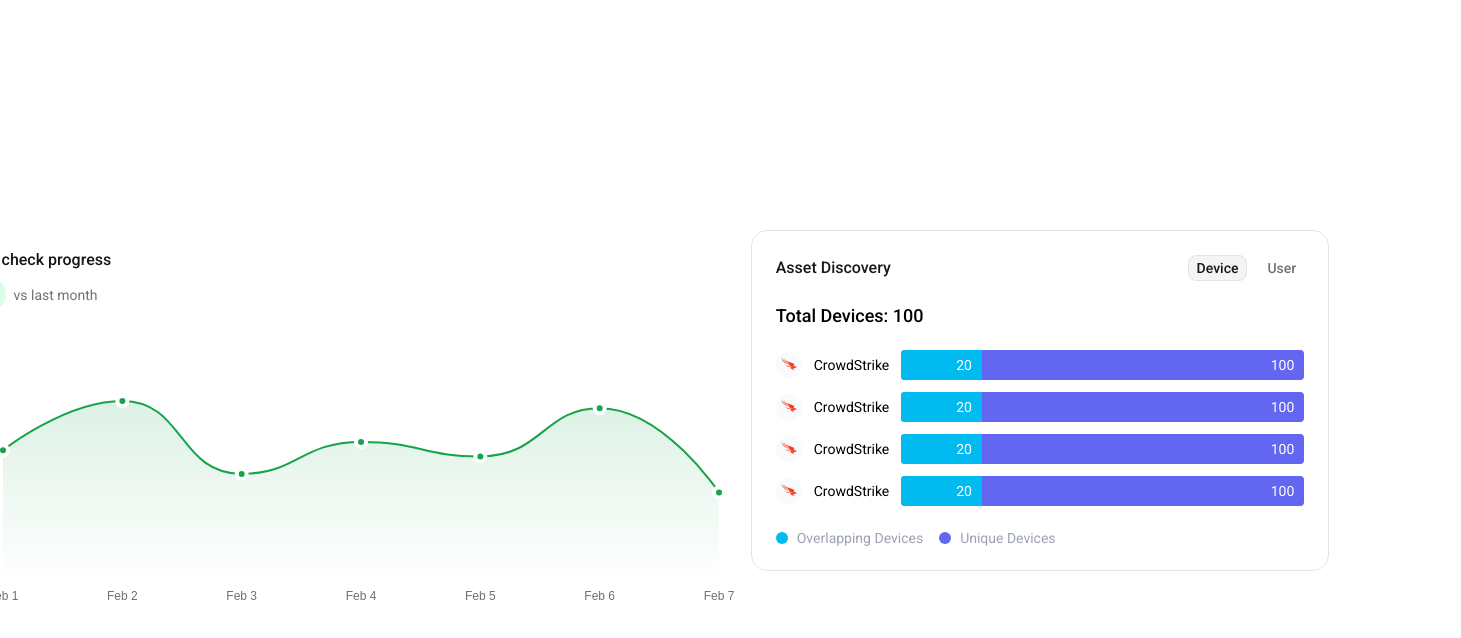
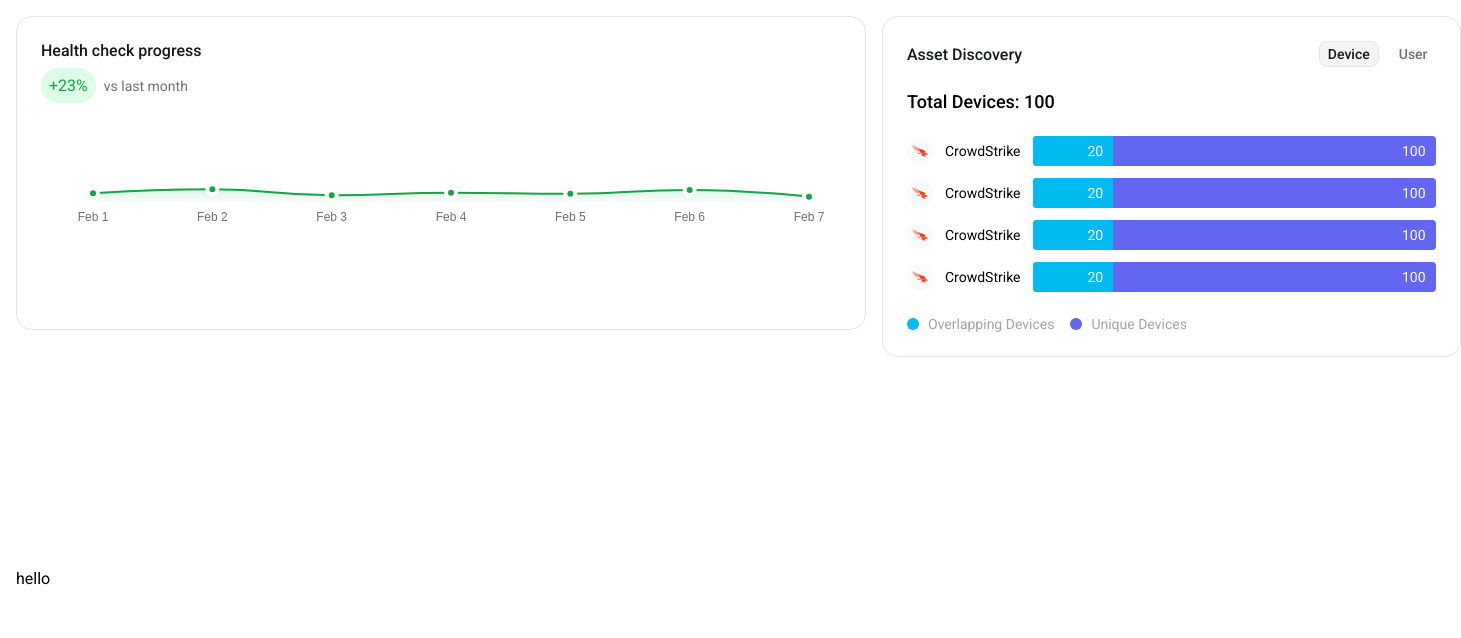
Before and after one commit to AbhiramKrishnaM/Charts, a Vue app: page / in a window 1280 px wide. Shown: the top 638 px of the page, 1461 px wide, since content can reach past the window. Built offline with nearby package versions, Linux system fonts and the light colour scheme.

Commit message:
added grid

```diff
--- a/src/App.vue
+++ b/src/App.vue
@@ -1,20 +1,24 @@
 <script setup>
 import Chart from "./components/Chart.vue";
-import Bars from "./components/Bars.vue";
+import AssetDiscovery from "./components/AssetDiscovery.vue";
+import Configs from "./components/Configs.vue";
 </script>
 
 <template>
   <div id="main">
     <Chart />
-    <Bars :activeValue="20" :totalValue="100" />
+    <AssetDiscovery />
+
+    <Configs />
   </div>
 </template>
 
 <style scoped>
 #main {
   height: 100vh;
-  display: flex;
-  align-items: center;
-  justify-content: center;
+  display: grid;
+  grid-template-columns: repeat(2, 1fr);
+  gap: 16px;
+  padding: 16px;
 }
 </style>
--- /dev/null
+++ b/src/components/AssetDiscovery.vue
@@ -0,0 +1,152 @@
+<template>
+  <div id="asset-discovery-wrapper">
+    <div id="main-title">
+      <span class="main-title-text">Asset Discovery</span>
+      <div class="switch-container">
+        <button
+          :class="{ active: isActive('device') }"
+          @click="setActive('device')"
+        >
+          Device
+        </button>
+        <button
+          :class="{ active: isActive('user') }"
+          @click="setActive('user')"
+        >
+          User
+        </button>
+      </div>
+    </div>
+
+    <span id="title">Total Devices: {{ total }}</span>
+
+    <div class="device-list">
+      <Bar :activeValue="20" :totalValue="100" v-for="i in 4" :key="i" />
+    </div>
+
+    <div id="labels">
+      <div class="label-item">
+        <div class="label-color overlapping"></div>
+        <span class="label-text">Overlapping Devices</span>
+      </div>
+      <div class="label-item">
+        <div class="label-color unique"></div>
+        <span class="label-text">Unique Devices</span>
+      </div>
+    </div>
+  </div>
+</template>
+
+<script setup>
+import { computed, ref } from "vue";
+
+import Bar from "./Bars.vue";
+
+const activeButton = ref("device");
+
+const props = defineProps({
+  total: { type: Number, default: 100 },
+});
+
+const setActive = (button) => {
+  activeButton.value = button;
+};
+
+const isActive = (button) => activeButton.value === button;
+</script>
+
+<style scoped>
+#asset-discovery-wrapper {
+  padding: 24px;
+  border-radius: 16px;
+  border: 1px solid #e4e4e7;
+  display: flex;
+  flex-direction: column;
+  gap: 24px;
+  height: max-content;
+}
+
+.main-title-text {
+  font-size: 16px;
+  font-weight: 500;
+  color: #15191e;
+}
+
+#title {
+  font-size: 18px;
+  font-weight: 500;
+}
+
+.device-list {
+  display: flex;
+  flex-direction: column;
+  gap: 12px;
+}
+
+#labels {
+  display: flex;
+  align-items: center;
+  gap: 16px;
+}
+
+.label-item {
+  display: flex;
+  align-items: center;
+  gap: 9px;
+}
+
+.label-color {
+  width: 12px;
+  height: 12px;
+  border-radius: 50%;
+}
+
+.label-color.overlapping {
+  background-color: #01baef;
+}
+
+.label-color.unique {
+  background-color: #6366f1;
+}
+
+.label-text {
+  font-size: 14px;
+  font-weight: 400;
+  color: #9ca3af;
+}
+
+#main-title {
+  display: flex;
+  align-items: center;
+  justify-content: space-between;
+}
+
+.switch-container {
+  display: flex;
+  align-items: center;
+  gap: 12px;
+}
+
+.switch-container button {
+  padding: 4px 8px;
+  cursor: pointer;
+  border: none;
+  border-radius: 8px;
+  background-color: transparent;
+  color: #70707a;
+  font-size: 14px;
+  font-weight: 500;
+  transition: background-color 0.3s ease, border 0.3s ease, color 0.3s ease;
+}
+
+.switch-container button.active {
+  background-color: #f4f4f5;
+  border: 1px solid #e4e4e7;
+  color: #171717;
+}
+
+.switch-container button:not(.active) {
+  background-color: transparent;
+  border: none;
+}
+</style>
--- a/src/components/Bars.vue
+++ b/src/components/Bars.vue
@@ -1,27 +1,5 @@
 <template>
-  <div id="asset-discovery-wrapper">
-    <div id="main-title">
-      <span class="main-title-text">Asset Discovery</span>
-      <div class="switch-container">
-        <button
-          :class="{ active: isActive('device') }"
-          @click="setActive('device')"
-        >
-          Device
-        </button>
-        <button
-          :class="{ active: isActive('user') }"
-          @click="setActive('user')"
-        >
-          User
-        </button>
-      </div>
-    </div>
-
-    <span id="title">Total Devices: {{ totalValue }}</span>
-
-    <div class="device-list">
-      <div class="device-item" v-for="i in 4" :key="i">
+  <div class="device-item">
     <div class="device-icon">
       <img :src="Crowdstrike" alt="Crowdstrike" />
     </div>
@@ -38,23 +16,10 @@
       </div>
     </div>
   </div>
-    </div>
-
-    <div id="labels">
-      <div class="label-item">
-        <div class="label-color overlapping"></div>
-        <span class="label-text">Overlapping Devices</span>
-      </div>
-      <div class="label-item">
-        <div class="label-color unique"></div>
-        <span class="label-text">Unique Devices</span>
-      </div>
-    </div>
-  </div>
 </template>
 
 <script setup>
-import { computed, ref } from "vue";
+import { computed } from "vue";
 import Crowdstrike from "../assets/crowdstrike.png";
 
 const props = defineProps({
@@ -76,44 +41,10 @@
   },
 });
 
-const activeButton = ref("device");
-
-const setActive = (button) => {
-  activeButton.value = button;
-};
-
-const isActive = (button) => activeButton.value === button;
-
 const percentage = computed(() => (props.activeValue / props.totalValue) * 100);
 </script>
 
 <style scoped>
-#asset-discovery-wrapper {
-  padding: 24px;
-  border-radius: 16px;
-  border: 1px solid #e4e4e7;
-  display: flex;
-  flex-direction: column;
-  gap: 24px;
-}
-
-.main-title-text {
-  font-size: 16px;
-  font-weight: 500;
-  color: #15191e;
-}
-
-#title {
-  font-size: 18px;
-  font-weight: 500;
-}
-
-.device-list {
-  display: flex;
-  flex-direction: column;
-  gap: 12px;
-}
-
 .device-item {
   display: flex;
   align-items: center;
@@ -177,71 +108,5 @@
   font-weight: 400;
   color: #fff;
 }
-
-#labels {
-  display: flex;
-  align-items: center;
-  gap: 16px;
-}
-
-.label-item {
-  display: flex;
-  align-items: center;
-  gap: 9px;
-}
-
-.label-color {
-  width: 12px;
-  height: 12px;
-  border-radius: 50%;
-}
-
-.label-color.overlapping {
-  background-color: #01baef;
-}
-
-.label-color.unique {
-  background-color: #6366f1;
-}
-
-.label-text {
-  font-size: 14px;
-  font-weight: 400;
-  color: #9ca3af;
-}
-
-#main-title {
-  display: flex;
-  align-items: center;
-  justify-content: space-between;
-}
-
-.switch-container {
-  display: flex;
-  align-items: center;
-  gap: 12px;
-}
-
-.switch-container button {
-  padding: 4px 8px;
-  cursor: pointer;
-  border: none;
-  border-radius: 8px;
-  background-color: transparent;
-  color: #70707a;
-  font-size: 14px;
-  font-weight: 500;
-  transition: background-color 0.3s ease, border 0.3s ease, color 0.3s ease;
-}
-
-.switch-container button.active {
-  background-color: #f4f4f5;
-  border: 1px solid #e4e4e7;
-  color: #171717;
-}
-
-.switch-container button:not(.active) {
-  background-color: transparent;
-  border: none;
-}
 </style>
+import { computed } from 'vue';
--- a/src/components/Chart.vue
+++ b/src/components/Chart.vue
@@ -167,7 +167,7 @@
 </script>
 
 <template>
-  <div style="height: 300px">
+  <div class="container-wrapper">
     <div id="title">
       <span style="font-size: 16px; font-weight: 500; color: #171717">
         Health check progress
@@ -195,3 +195,16 @@
     <div ref="chart" style="width: 800px; height: 100%"></div>
   </div>
 </template>
+
+<style scoped>
+.container-wrapper {
+  padding: 24px;
+  border-radius: 16px;
+  border: 1px solid #e4e4e7;
+  display: flex;
+  flex-direction: column;
+  gap: 24px;
+  height: max-content;
+  min-height: 314px;
+}
+</style>
--- /dev/null
+++ b/src/components/Configs.vue
@@ -0,0 +1,7 @@
+<template>
+  <div>hello</div>
+</template>
+
+<script setup></script>
+
+<style scoped></style>
```
Lines whose indentation alone changed are shown as unchanged.
